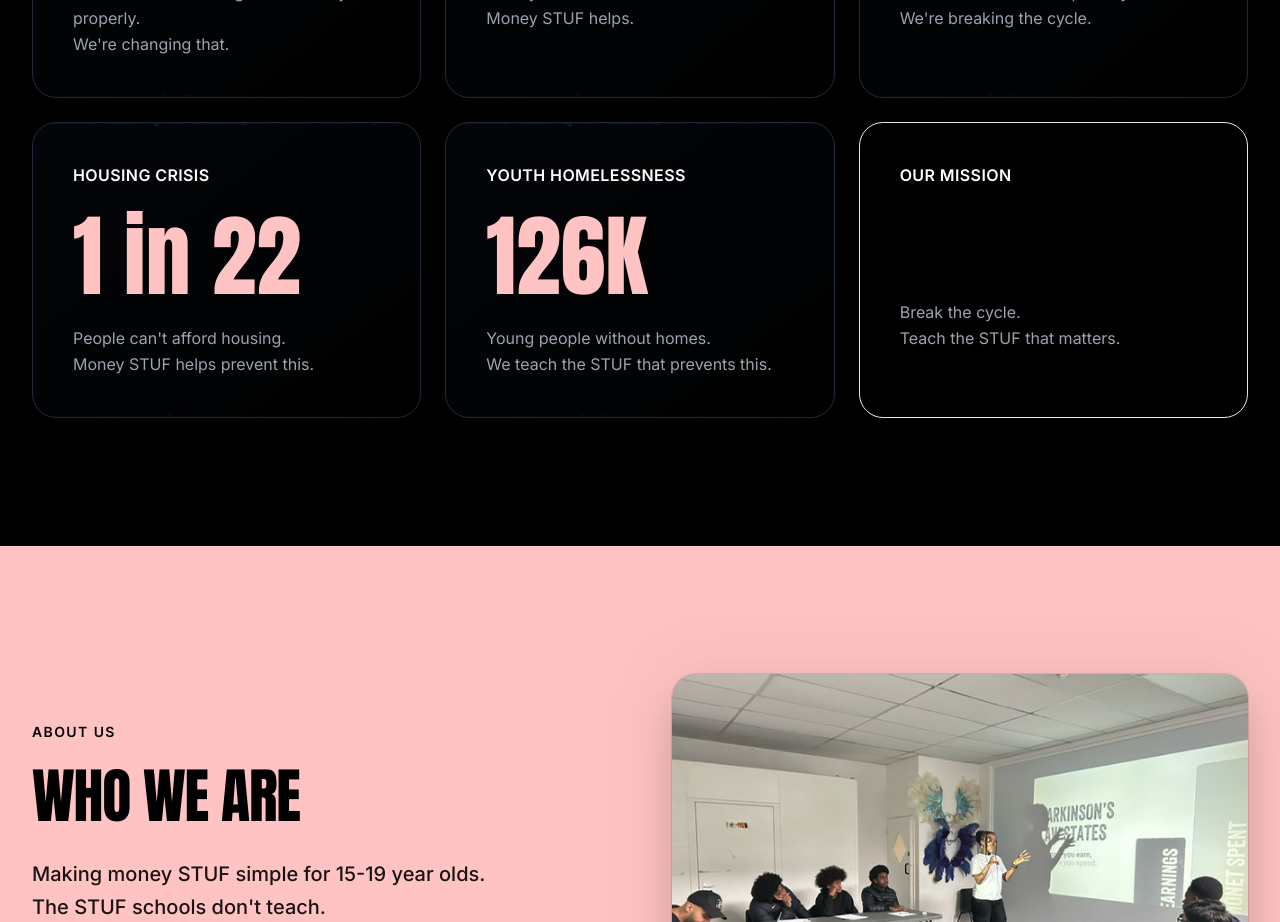
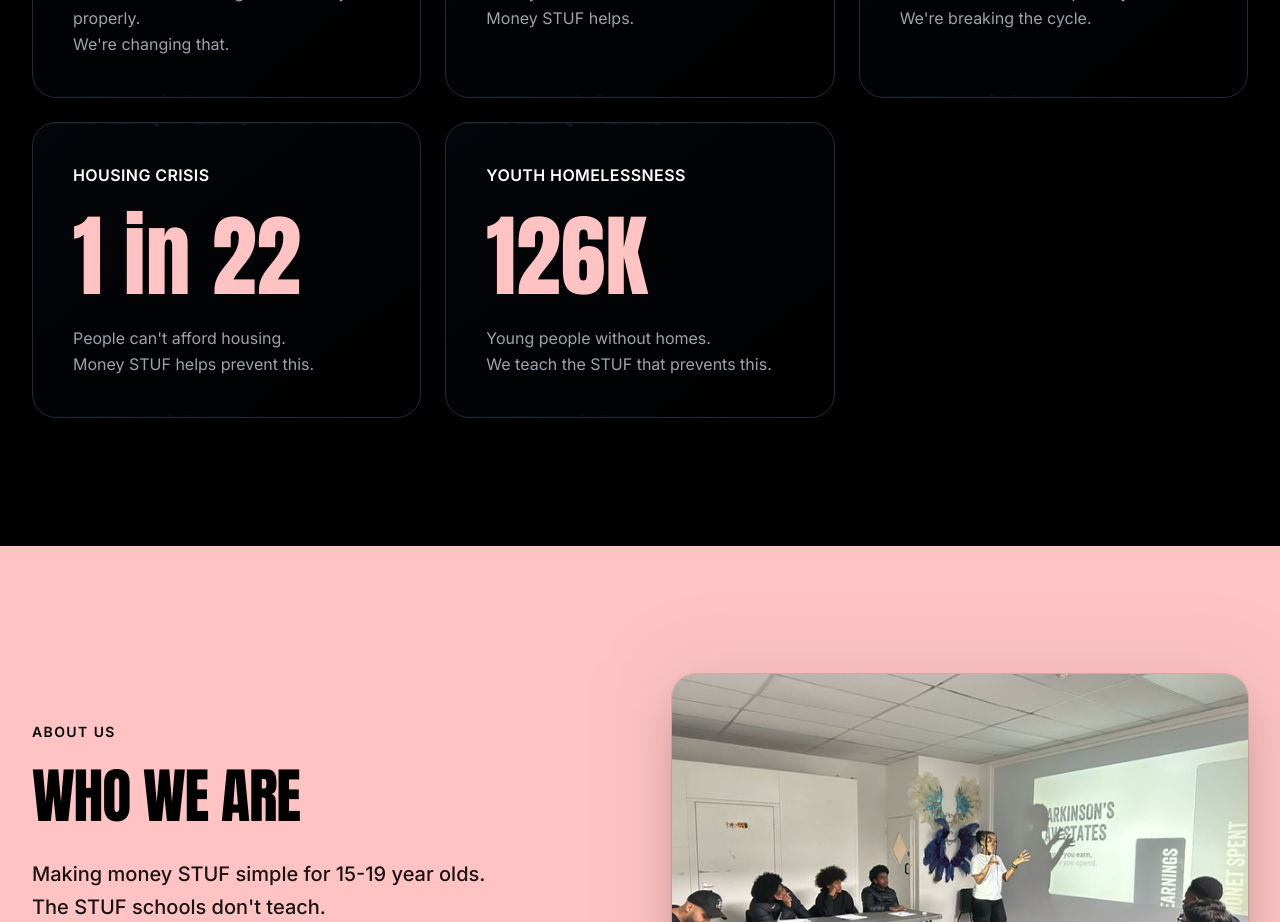
Before and after one commit to RayanYanat/STUF, a React (Vite) app: page / in a window 1280 px wide. Shown: the part 1560-2482 px from the top of the page. Built offline with nearby package versions, Linux system fonts and the light colour scheme; a web font is replaced by a local one.

Commit message:
Remove 'Our Mission' card

```diff
--- a/src/App.tsx
+++ b/src/App.tsx
@@ -285,15 +285,6 @@ function App() {
               <p className="text-gray-400 text-base leading-relaxed">
                 Young people without homes.<br />
                 We teach the STUF that prevents this.
-              </p>
-            </div>
-
-            <div className="bg-gradient-to-br from-pink-accent/10 to-black p-10 rounded-3xl scroll-reveal border border-pink-accent/30 hover:border-pink-accent/50 transition-all premium-card group">
-              <p className="text-white font-semibold text-base mb-6 uppercase tracking-wide">Our Mission</p>
-              <Heart className="w-16 h-16 text-pink-accent mb-6 group-hover:scale-110 transition-transform" />
-              <p className="text-gray-400 text-base leading-relaxed">
-                Break the cycle.<br />
-                Teach the STUF that matters.
               </p>
             </div>
           </div>
```
